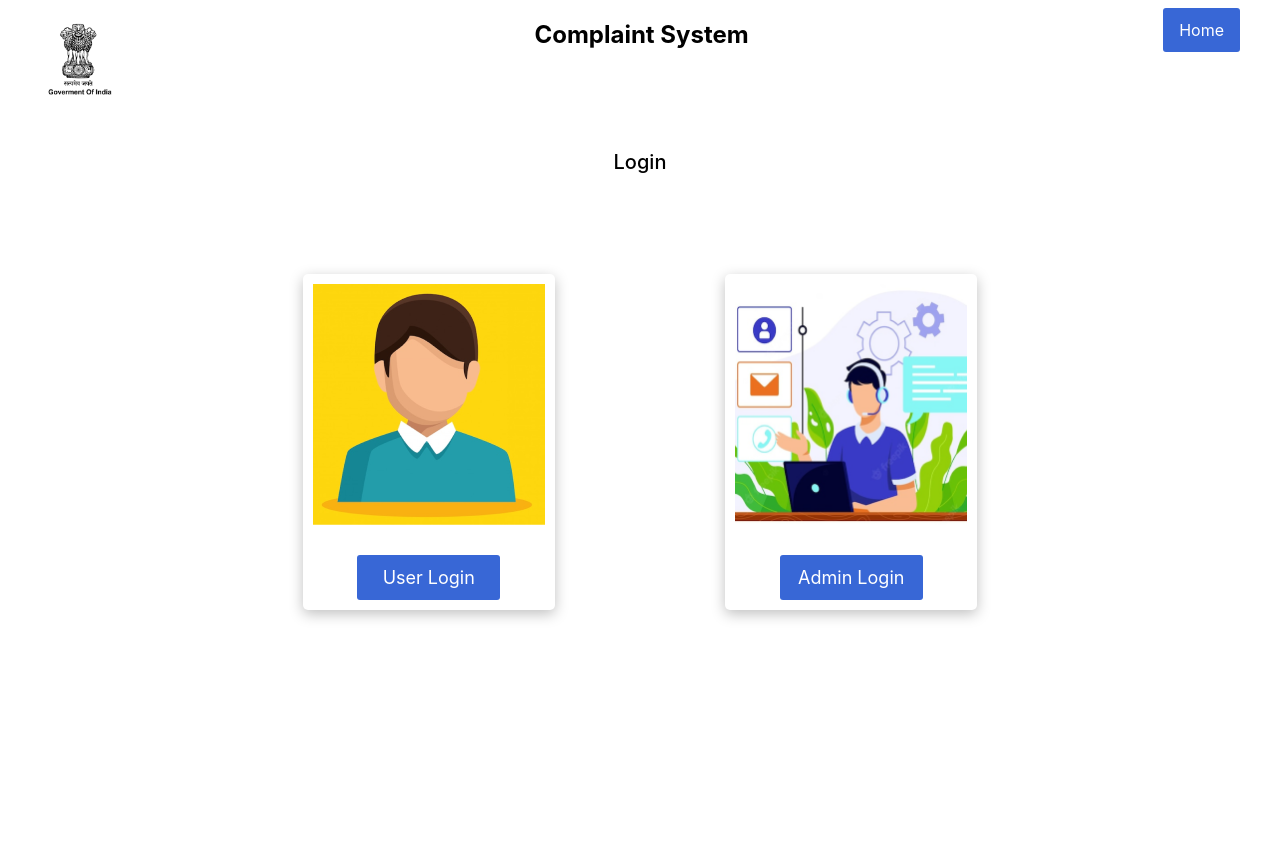
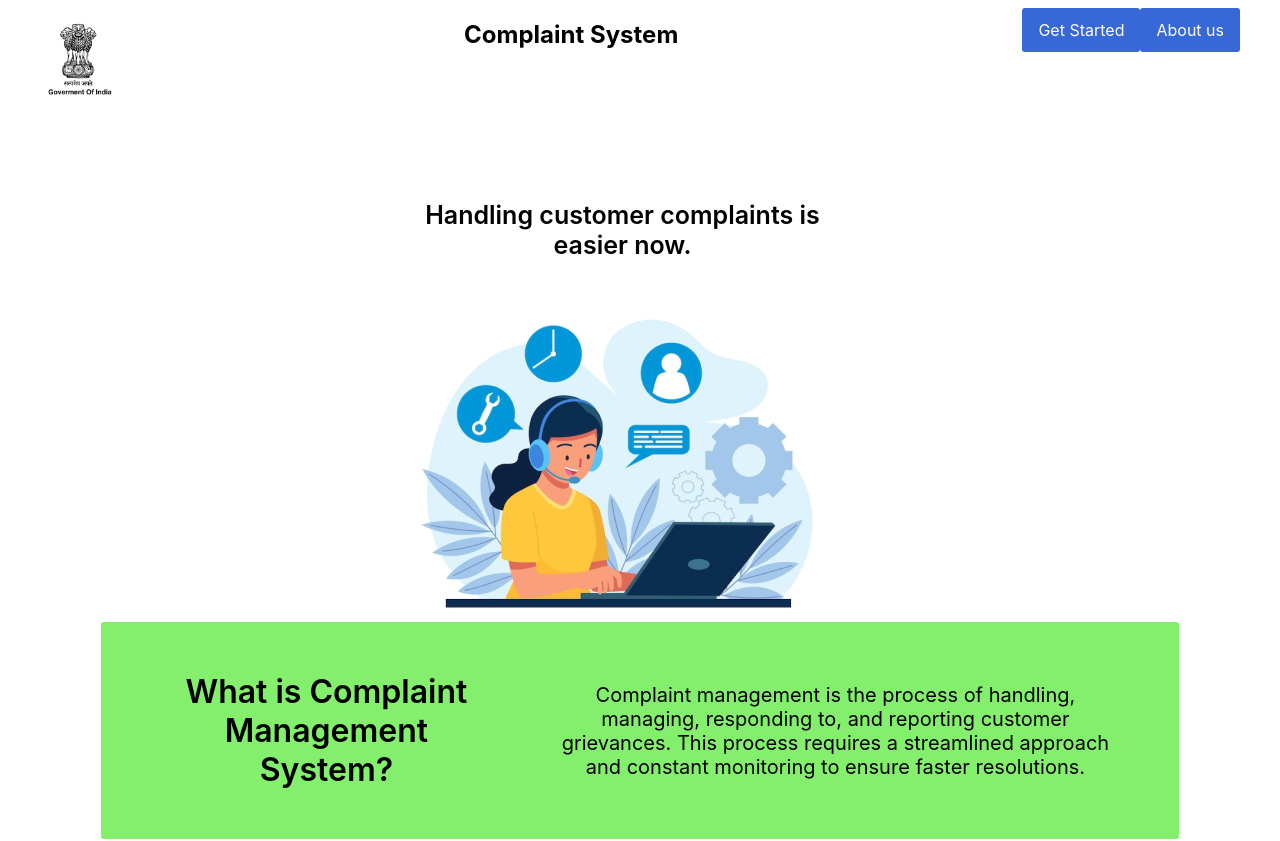
Before and after one commit to Siddr04/Complaint_Registration_System, a React (Create React App) app in the folder frontEnd/: page / in a window 1280 px wide. Shown: the top 841 px of the page. Before the commit the page ends 800 px from the top, so only its background shows below. Built offline with nearby package versions, Linux system fonts and the light colour scheme.

Commit message:
Add home page

```diff
--- a/frontEnd/src/App.js
+++ b/frontEnd/src/App.js
@@ -1,4 +1,6 @@
 import logo from "./assets/logo.jpg";
+import image1 from "./assets/image 1.png";
+
 import image2 from "./assets/image 2.png";
 
 import image3 from "./assets/image 3.png";
@@ -8,26 +10,30 @@ function App() {
   return (
     <div className="App">
         <nav>
-          <img src={logo} alt="logo" height="80px" width="80px" />
-          <h1>Complaint System</h1>
-          <div class="nav">
-            <a href="/index" class="btn">
-              Home
-            </a>
-          </div>
-        </nav>
-        <h3><center>Login</center></h3>
-    <div class="login_container">
-        <div class="user">
-            <img src={image3} alt="user login"/>
-            <a href="/userlogin" class="btn1">User Login</a>
+        <img src={logo} alt="logo" height="80px" width="80px"/>
+        <h1>Complaint System</h1>
+        <div class="nav">
+            <a href="/getstarted" class="btn">Get Started</a>
+            <a href="/aboutus" class="btn">About us</a>
         </div>
-        <div class="user">
-            <img src={image2} alt="admin login"/>
-            <a href="/adminlogin" class="btn1">Admin Login</a>
+
+    </nav>
+    <div class="container">
+        <div class="center">
+            <h1>Handling customer complaints is easier now.</h1>
+            <img src={image1} alt="Customer_image"/>
         </div>
+
     </div>
+    <div class="container2">
+        <h2>What is Complaint Management System?</h2>
+        <p>Complaint management is the process of handling, managing, responding to, and reporting customer grievances. This process requires a streamlined approach and constant monitoring to ensure faster resolutions.</p>
 
+    </div>
+    <div class="container3">
+        <h1>Save time, manage effort, and optimize productivity using intuitive Automations</h1>
+
+    </div>
     </div>
   );
 }
```
